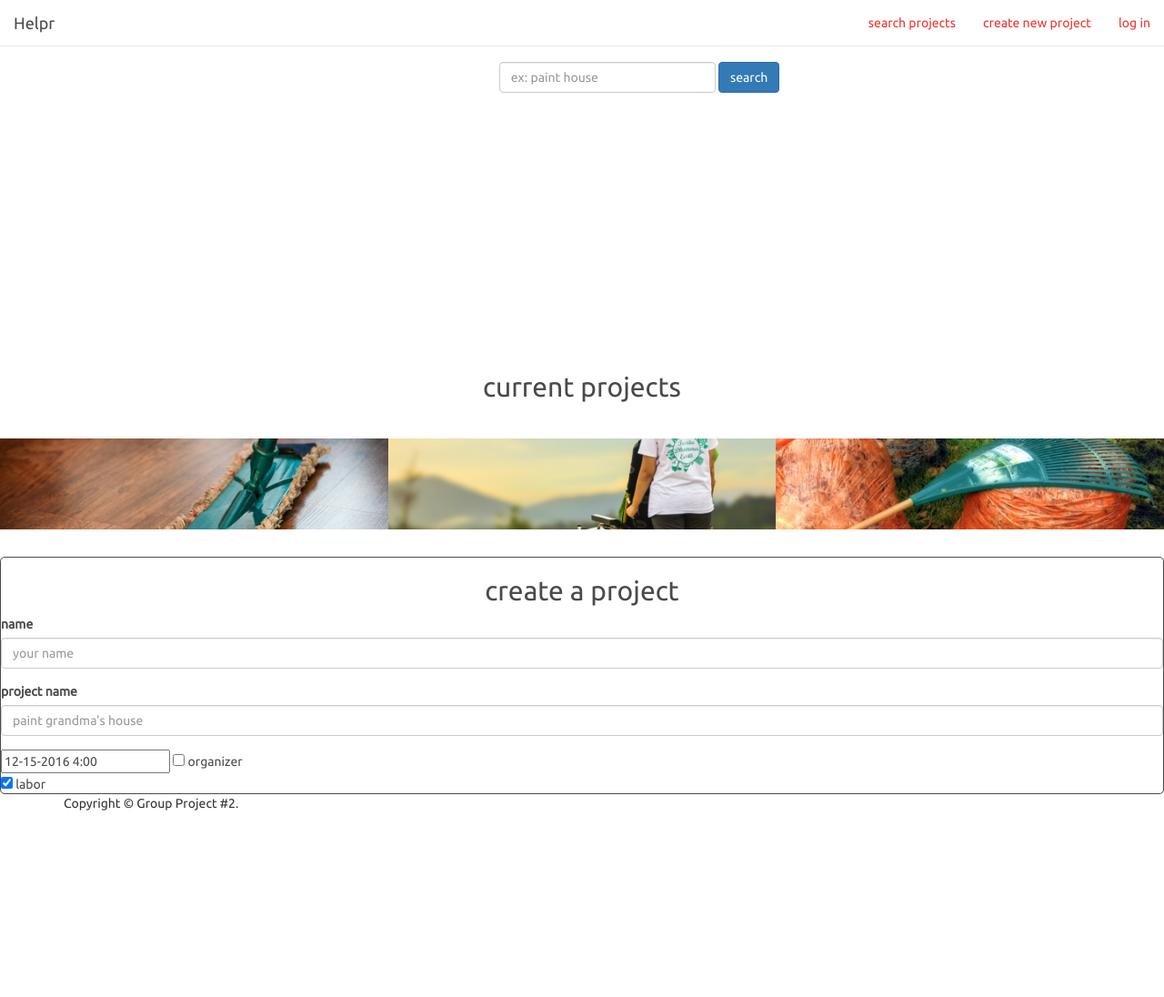
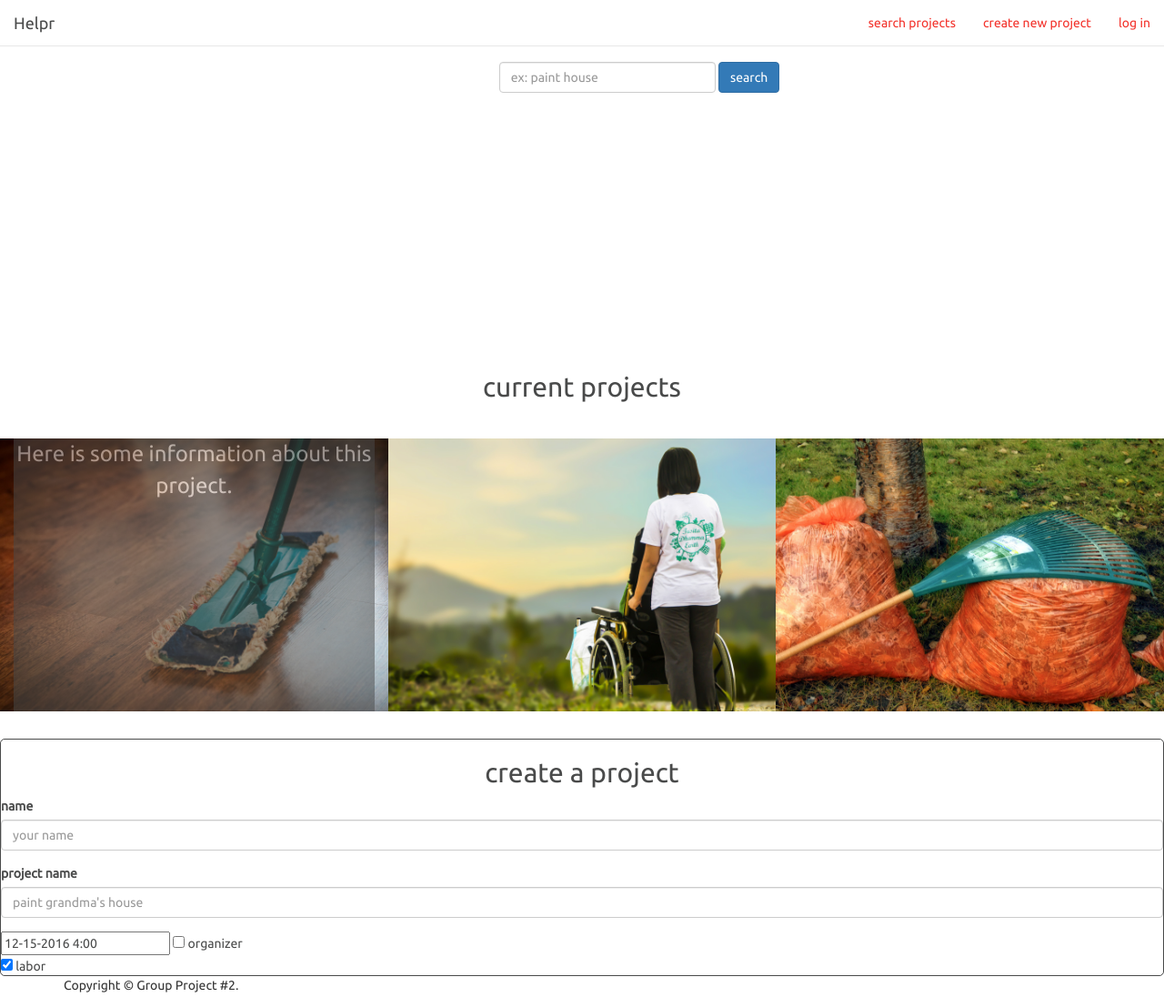
Before and after one commit to chrisxjacobi/group-project-two, a website: page views/main.html in a window 1280 px wide. Shown: the whole page at 91% size. Before the commit the page ends 903 px from the top, so only its background shows below. Drawn offline with nearby package versions, Linux system fonts and the light colour scheme.

Commit message:
working on main page design and inputs

```diff
--- a/public/assets/css/main-style.css
+++ b/public/assets/css/main-style.css
@@ -78,15 +78,25 @@ body {
   color: #494a4a;
   margin-bottom: 40px;
 }
-#project-one {
-  height: 100px;
+#project-one-pic {
+  height: 300px;
 }
-#project-two {
-  height: 100px;
+#info-one {
+  background-color: #494a4a;
+  opacity: 0.5;
+  height: 100%;
+  width: 100%;
+  color: #fff;
+  font-size: 24px;
+}
+
+
+#project-two-pic {
+  height: 300px;
   margin-top: 0px
 }
-#project-three {
-  height: 100px;
+#project-three-pic {
+  height: 300px;
 }
 
 /*create projects row*/
--- a/views/main.html
+++ b/views/main.html
@@ -86,9 +86,15 @@
     <div class="container-fluid" id="current-projects-row">
       <div class="row">
         <h2 class="text-center">current projects</h2>
-        <div class="col-sm-4 text-center" id="project-one"></div>
-        <div class="col-sm-4 text-center" id="project-two"></div>
-        <div class="col-sm-4 text-center" id="project-three"></div>
+        <div class="col-sm-4 text-center" id="project-one-pic">
+          <div id="info-one">
+            <p id="info-one-paragraph">
+              Here is some information about this project.
+            </p>
+          </div>
+        </div>
+        <div class="col-sm-4 text-center" id="project-two-pic"></div>
+        <div class="col-sm-4 text-center" id="project-three-pic"></div>
 
       </div>
     </div>
@@ -152,9 +158,9 @@
     <script>
       // attach Backstretch as the jumbotron's background
       $(".jumbotron").backstretch("../public/assets/images/painting.jpg");
-      $("#project-one").backstretch("../public/assets/images/cleaning.jpg");
-      $("#project-two").backstretch("../public/assets/images/push-wheelchair.jpg");
-      $("#project-three").backstretch("../public/assets/images/raking-leaves.jpg");
+      $("#project-one-pic").backstretch("../public/assets/images/cleaning.jpg");
+      $("#project-two-pic").backstretch("../public/assets/images/push-wheelchair.jpg");
+      $("#project-three-pic").backstretch("../public/assets/images/raking-leaves.jpg");
     </script>
 
     <script type="text/javascript">
```
Also changed, not shown: public/assets/js/main.js (+8 -8 lines).
